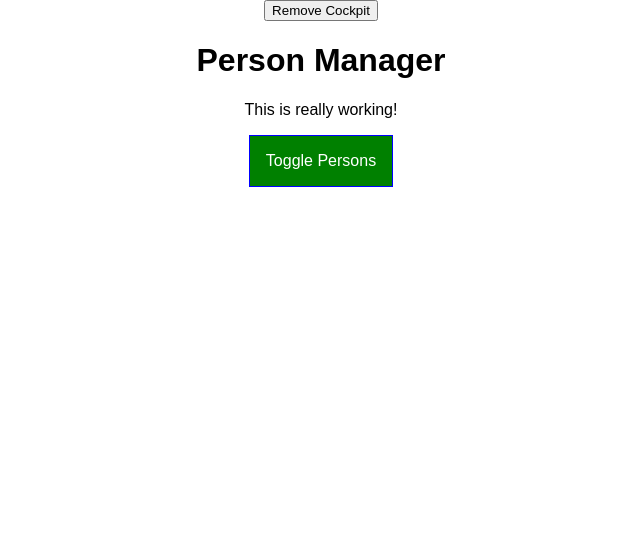
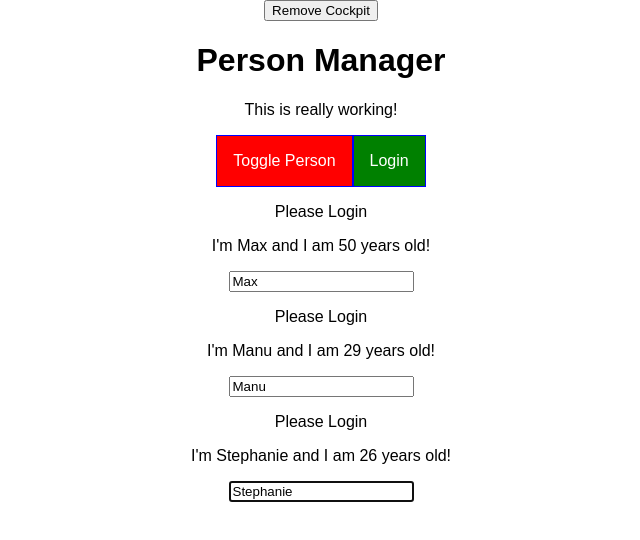
Before and after one commit to tmnguyen8/react-complete-guide, a React app: page / in a window 1280 px wide. Shown: the top 540 px of the page, without its empty margins (319-959 px from the left). Built offline with nearby package versions, Linux system fonts and the light colour scheme.

Commit message:
complete Module 7

```diff
--- a/package.json
+++ b/package.json
@@ -30,6 +30,7 @@
     "postcss-flexbugs-fixes": "3.2.0",
     "postcss-loader": "2.0.6",
     "promise": "8.0.1",
+    "prop-types": "^15.7.2",
     "radium": "^0.19.4",
     "react": "^16.3.1",
     "react-dev-utils": "^4.0.1",
--- a/src/components/Cockpit/Cockpit.js
+++ b/src/components/Cockpit/Cockpit.js
@@ -1,14 +1,19 @@
-import React, {useEffect} from 'react';
+import React, {useEffect, useRef, useContext} from 'react';
 import classes from "./Cockpit.css";
+import AuthContext from "../../context/auth-context";
 
-export default function Cockpit(props) {
+ function Cockpit(props) {
+   const toggleBtnRef = useRef(null)
+
+   const authContext = useContext(AuthContext);
 
     useEffect(()=>{
       console.log('[Cockpit.js] useEffect')
       // HTTP request
-      setTimeout(()=>{
-        alert('Saved data to cloud')
-      }, 1000);
+      // setTimeout(()=>{
+      //   alert('Saved data to cloud')
+      // }, 1000);
+      toggleBtnRef.current.click()
       return () => {
         console.log('[Cockpit.js] clean up in useEffect')
       }
@@ -30,21 +35,32 @@ export default function Cockpit(props) {
         btnClass = classes.Red;
     }
 
-    if ( props.persons.length <= 2 ) {
+    if ( props.personsLength <= 2 ) {
       assignedClasses.push( classes.red ); // classes = ['red']
     }
 
-    if ( props.persons.length <= 1 ) {
+    if ( props.personsLength <= 1 ) {
       assignedClasses.push( classes.bold ); // classes = ['red', 'bold']
     }
 
     return (
         <div className={classes.Cockpit}>
-            <h1>{props.title}</h1>
-            <p className={assignedClasses.join( ' ' )}>This is really working!</p>
-            <button
-                className={btnClass}
-                onClick={props.clicked}>Toggle Persons</button>
+          <h1>{props.title}</h1>
+          <p className={assignedClasses.join( ' ' )}>This is really working!</p>
+          <button
+              ref={toggleBtnRef}
+              className={btnClass}
+              onClick={props.clicked}>
+                Toggle Person
+          </button>
+          {/* <AuthContext.Consumer>
+            {(context) => (<button onClick={context.login}>Login</button>)}
+          </AuthContext.Consumer> */}
+
+          {/* Using useContext:  const authContext = useContext(AuthContext);*/}
+          <button onClick={authContext.login}>Login</button>
+
         </div>
     )
 }
+export default React.memo(Cockpit);
--- a/src/components/Persons/Person/Person.js
+++ b/src/components/Persons/Person/Person.js
@@ -1,6 +1,9 @@
 import React, {Component} from 'react';
+import PropTypes from 'prop-types';
 
 import classes from './Person.css';
+import Aux from "../../../hoc/Auxilliary";
+import AuthContext from "../../../context/auth-context";
 
 class Person extends Component{
     // const rnd = Math.random();
@@ -8,19 +11,57 @@ class Person extends Component{
     // if ( rnd > 0.7 ) {
     //     throw new Error( 'Something went wrong' );
     // }
+    constructor(props) {
+        super()
+        this.inputElementRef = React.createRef();
+    }
 
+    static contextType = AuthContext;
+
+    componentDidMount() {
+        // this.inputElement.focus()
+        this.inputElementRef.current.focus();
+        console.log(this.context.isAuthenticated)
+    }
 
     render () {
         console.log('[Person.js] rendering')
         return (
-            <div className={classes.Person}>
+            // alternatively, it can be wrapped with <React.fragment></React.fragment> in lieu <Aux></Aux>
+            <Aux className={classes.Person}>
+                {/* <AuthContext.Consumer>
+                    {(context)=> context.isAuthenticated? <p>Authenticated</p>: <p>Please Login</p>}
+                </AuthContext.Consumer> */}
+
+                {/* //using static contextType = AuthContext; */}
+                {this.context.isAuthenticated? <p>Authenticated</p>: <p>Please Login</p>}
+
                 <p onClick={this.props.click}>I'm {this.props.name} and I am {this.props.age} years old!</p>
+
                 <p>{this.props.children}</p>
-                <input type="text" onChange={this.props.changed} value={this.props.name} />
-            </div>
+                <input
+                    type="text"
+                    // ref={(inputEl) => {this.inputElement = inputEl}}
+                    ref = {this.inputElementRef}
+                    onChange={this.props.changed}
+                    value={this.props.name}
+                />
+            </Aux>
+            // <div className={classes.Person}>
+                // <p onClick={this.props.click}>I'm {this.props.name} and I am {this.props.age} years old!</p>
+                // <p>{this.props.children}</p>
+                // <input type="text" onChange={this.props.changed} value={this.props.name} />
+            // </div>
         )
     }
 
 };
 
+Person.propTypes = {
+    click: PropTypes.func,
+    name: PropTypes.string,
+    age: PropTypes.number,
+    changed: PropTypes.func
+};
+
 export default Person;
--- a/src/components/Persons/Persons.js
+++ b/src/components/Persons/Persons.js
@@ -1,20 +1,27 @@
-import React, {Component} from 'react';
+import React, {PureComponent} from 'react';
 import Person from "./Person/Person";
 
-class Persons extends Component {
+
+class Persons extends PureComponent {
     // static getDerivedStateFromProps (props, state) {
     //     console.log('[Persons.js] getDerivedStateFromProps')
     //     return state
     // }
 
-    shouldComponentUpdate(nextProps, nextState) {
-        console.log('[Persons.js] shouldComponentUpdate')
-        return true;
-    }
+    // shouldComponentUpdate(nextProps, nextState) {
+    //     console.log('[Persons.js] shouldComponentUpdate')
+    //     if (nextProps.persons !== this.props.persons ||
+    //         nextProps.changed !== this.props.changed ||
+    //         nextProps.clicked !== this.props.clicked) {
+    //         return true;
+    //     } else {
+    //         return false;
+    //     }
+    // }
 
-    getSnapshotBeforeUpdate(prevProps, prevState) {
-        console.log('[Persons.js] getSnapshotBeforeUpdate')
-    }
+    // getSnapshotBeforeUpdate(prevProps, prevState) {
+    //     console.log('[Persons.js] getSnapshotBeforeUpdate')
+    // }
 
     componentDidUpdate() {
         console.log('[Persons.js] componentDidUpdate')
@@ -35,6 +42,7 @@ class Persons extends Component {
                         age={person.age}
                         key={person.age}
                         changed={event => this.props.changed(event, person.id)}
+
                     />
                 )
             })
--- a/src/containers/App.js
+++ b/src/containers/App.js
@@ -1,8 +1,13 @@
 import React, { Component } from 'react';
+
 import classes from './App.css';
 import Persons from '../components/Persons/Persons';
 import Cockpit from "../components/Cockpit/Cockpit";
 // import ErrorBoundary from './ErrorBoundary/ErrorBoundary';
+// import WithClass from "../hoc/WithClass";
+import AuthContext from '../context/auth-context';
+
+
 
 class App extends Component {
 constructor(props) {
@@ -12,13 +17,14 @@ constructor(props) {
 
   state = {
     persons: [
-      { id: 'asfa1', name: 'Max', age: 28 },
+      { id: 'asfa1', name: 'Max', age: 50 },
       { id: 'vasdf1', name: 'Manu', age: 29 },
       { id: 'asdf11', name: 'Stephanie', age: 26 }
     ],
     otherState: 'some other value',
     showPersons: false,
-    showCockpit: true
+    showCockpit: true,
+    isAuthenticated: false
   }
 
   static getDerivedStateFromProps(props, state) {
@@ -30,18 +36,14 @@ constructor(props) {
     console.log('[App.js] componentDidMount')
   }
 
-  shouldComponentUpdate(nextProp, nextState) {
-    console.log('[App.js] shouldComponentUpdate');
-    if (nextProp.persons !== this.props.persons) {
-      return true;
-    } else {
-      return false;
-    }
 
-  }
 
   componentDidUpdate() {
     console.log('[App.js] componentDidUpdate')
+  }
+
+  loginHandler = () =>{
+      this.setState({isAuthenticated: true})
   }
 
   nameChangedHandler = ( event, id ) => {
@@ -52,6 +54,8 @@ constructor(props) {
     const person = {
       ...this.state.persons[personIndex]
     };
+
+
 
     // const person = Object.assign({}, this.state.persons[personIndex]);
 
@@ -80,16 +84,26 @@ constructor(props) {
     let persons = null;
 
     if ( this.state.showPersons ) {
-      persons = <Persons
+      persons = (
+        <Persons
           persons = {this.state.persons}
           clicked = {this.deletePersonHandler}
           changed = {this.nameChangedHandler}
+          isAuthenticated = {this.state.isAuthenticated}
         />
+      )
     }
 
+
     return (
+
       <div className={classes.App}>
         <button onClick={()=>{this.setState({showCockpit: false})}}>Remove Cockpit</button>
+
+        <AuthContext.Provider value={{
+          isAuthenticated: this.state.isAuthenticated,
+          login: this.loginHandler
+        }}>
           {
             this.state.showCockpit?
               <Cockpit
@@ -97,10 +111,14 @@ constructor(props) {
                 showPersons = {this.state.showPersons}
                 persons = {this.state.persons}
                 clicked = {this.togglePersonsHandler}
+                personsLength = {this.state.persons.length}
+                login={this.loginHandler}
               />:
               null
           }
         {persons}
+        </AuthContext.Provider>
+
       </div>
     );
     // return React.createElement('div', {className: 'App'}, React.createElement('h1', null, 'Does this work now?'));
--- /dev/null
+++ b/src/context/auth-context.js
@@ -0,0 +1,8 @@
+import React from 'react';
+
+const authContext = React.createContext({
+    isAuthenticated: false,
+    login: ()=>{}
+});
+
+export default authContext;
--- /dev/null
+++ b/src/hoc/Auxilliary.js
@@ -0,0 +1,4 @@
+
+const aux = props => props.children;
+
+export default aux;
--- /dev/null
+++ b/src/hoc/WithClass.js
@@ -0,0 +1,11 @@
+import React from 'react';
+
+const withClass = (WrappedComponent, className) => {
+    return props => (
+        <div className={className}>
+            <WrappedComponent />
+        </div>
+    )
+};
+
+export default withClass;
```
Lines whose indentation alone changed are shown as unchanged.
